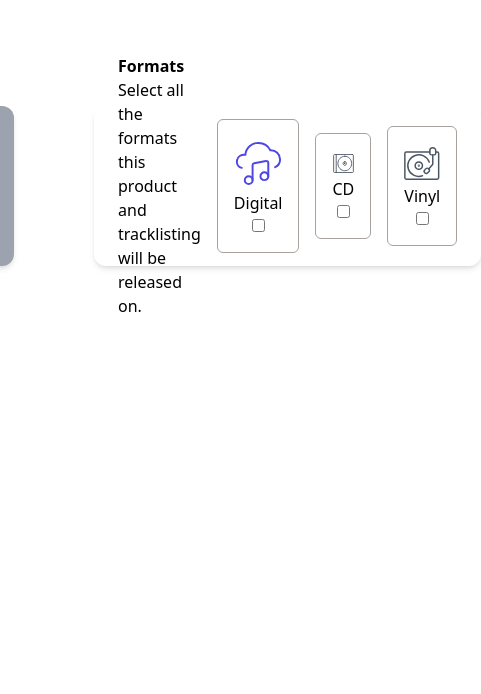
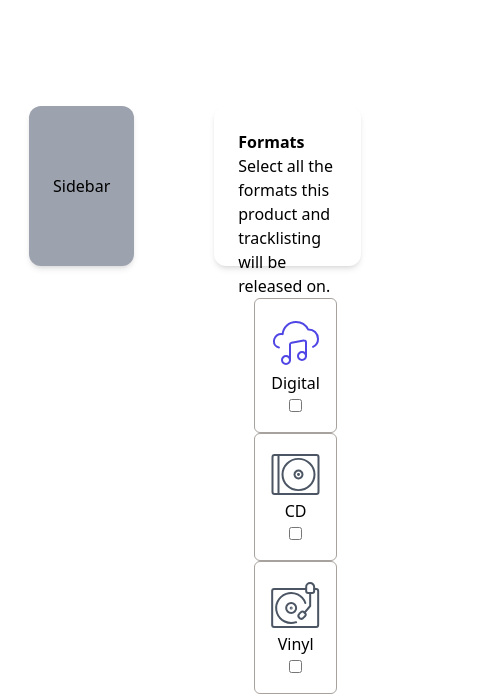
Before and after one commit to manziEric/music-app, a React (Create React App) app: page / in a window 390 px wide. Shown: the part 236-930 px from the top of the page, 481 px wide, since content can reach past the window. Before the commit the page ends 844 px from the top, so only its background shows below. Built offline with nearby package versions, Linux system fonts and the light colour scheme.

Commit message:
update: move the TODO from App.tsx to TODO.md

```diff
--- a/src/App.tsx
+++ b/src/App.tsx
@@ -6,8 +6,7 @@ import Sidebar from 'components/Sidebar/Sidebar';
 import Text from 'components/Text/Text';
 import iconsArray from 'utils/icons';
 
-// TODO:[] Use the colors from figma
-// TODO:[] Use flex not grid
+// TODO:[] Look If all TODO'S are done in the TODO.md
 
 function App() {
   return (
--- a/src/components/Input/InputHandler.tsx
+++ b/src/components/Input/InputHandler.tsx
@@ -9,7 +9,7 @@ interface ComponentsProps {
 function InputHandler({ children }: ComponentsProps): JSX.Element {
   return (
     <InputHandlerContext.Provider value={null}>
-      <div className="p-6 basis-3/4  h-40  mx-auto bg-white rounded-xl shadow-md flex flex-row items-center justify-center space-x-4">
+      <div className="p-6 basis-3/4  h-40  mx-auto bg-white rounded-xl shadow-md md:flex flex-row items-center justify-center space-x-4">
         {children}
       </div>
     </InputHandlerContext.Provider>
```
Also changed, not shown: 1 other file (tests, documents, lock files or other folders).
